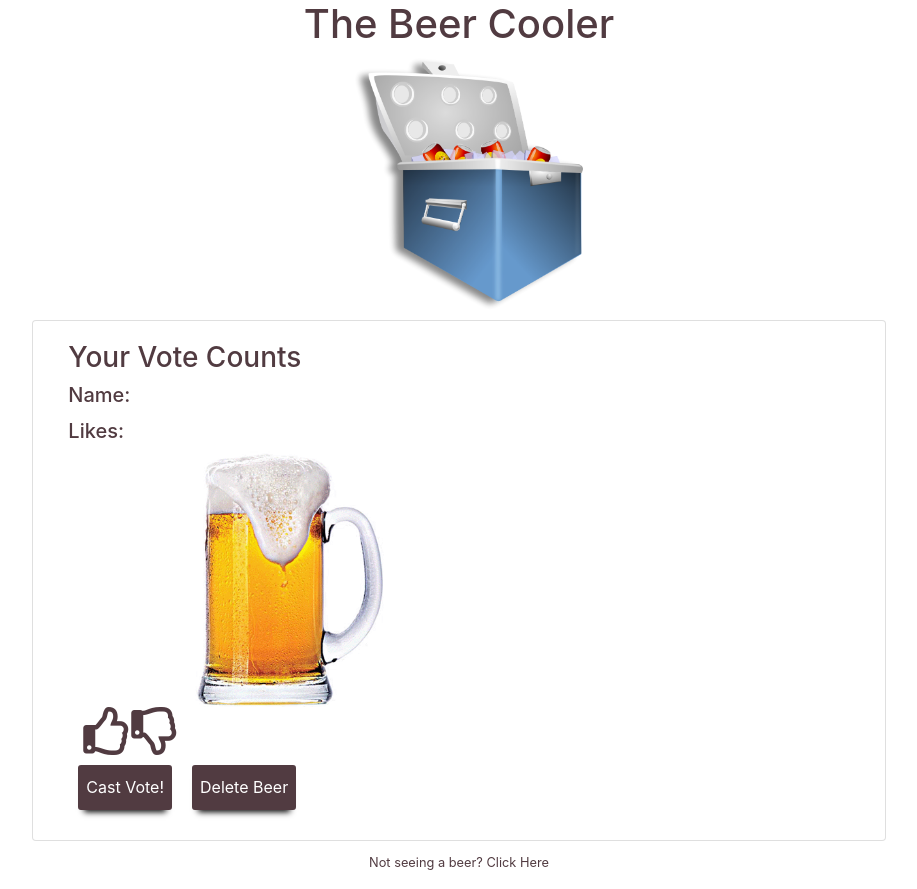
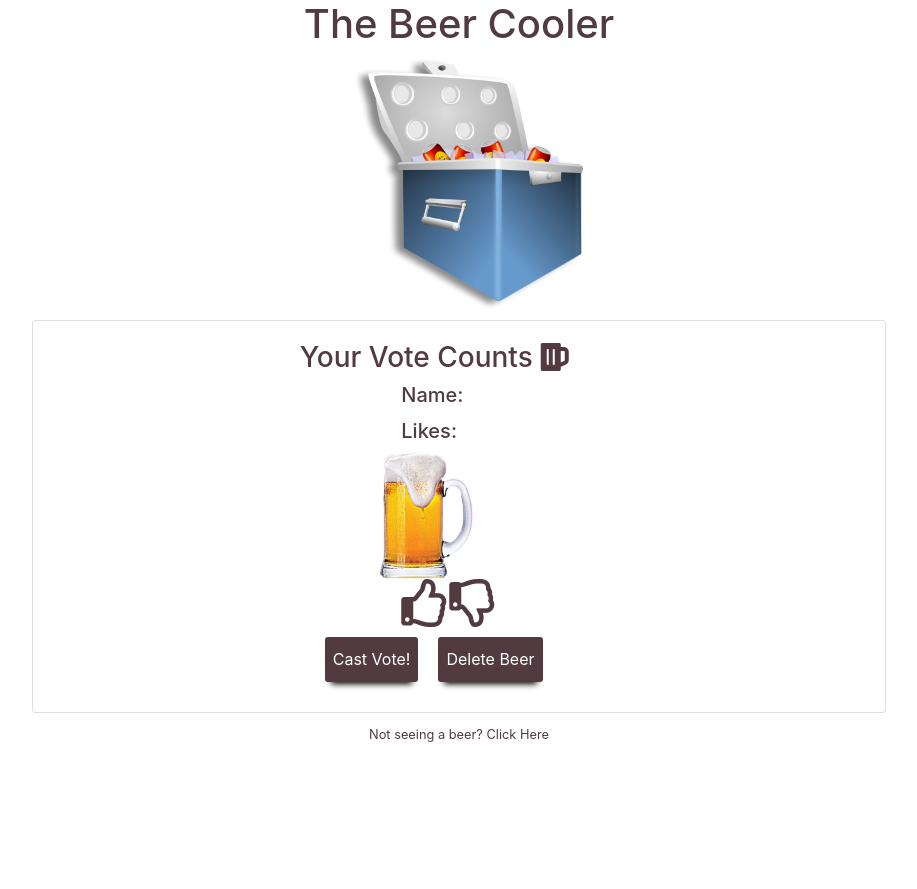
Before and after one commit to Rosenmatt1/Beer-Cooler, a React (Create React App) app: page / in a window 1280 px wide. Shown: the whole page, without its empty margins (181-1098 px from the left). After the commit the page ends 800 px from the top, so only its background shows below. Built offline with nearby package versions, Linux system fonts and the light colour scheme; no server answers.

Commit message:
Centered content in cards

```diff
--- a/src/App.css
+++ b/src/App.css
@@ -5,11 +5,11 @@
   margin-right: 50%;  */
 }
 
-.textColor {
-  color:#513B41;
+.mug {
+  height: 10vw;
 }
 
-.vote {
+.textColor {
   color:#513B41;
 }
 
@@ -40,6 +40,16 @@
   border: 1px solid #513B41;
 }
 
+.centerBeer {
+  margin-left: 35%;
+  margin-right: 35%;
+}
+
+.centerBeer2 {
+  margin-left: 30%;
+  margin-right: 30%;
+}
+
 
 
     /* shadowOffset: {
--- a/src/components/AddBeerCard.js
+++ b/src/components/AddBeerCard.js
@@ -7,12 +7,11 @@ const AddBeerCard = (props) => {
   return (
     <div className="row justify-content-center">
       <div className="card col-lg-8 mx-2 my-2">
-        <div className="card-body">
+        <div className="centerBeer card-body">
           <div className="row">
             <h3 className="textColor"> Add a Beer </h3>
-            <i className="beerIcon fas fa-beer fa-2x"></i>
+            <i className="beerIcon fas fa-beer fa-2x ml-2"></i>
           </div>
-          {/* <h5 className="card-title">Name:</h5> */}
           <input
             onChange={(e) => props.getNameOfBeer(e)}
             type="text"
@@ -22,16 +21,18 @@ const AddBeerCard = (props) => {
           />
 
           <div>
-            <p className="textColor"> Vote </p>
-            <i onClick={(e) => props.increaseLike(e)} className="vote far fa-thumbs-up fa-3x"></i>
-            <i onClick={(e) => props.decreaseLike(e)} className="vote far fa-thumbs-down fa-3x"></i>
+            <h5 className="centerBeer textColor"> Vote </h5>
+            <div className="row">
+              <i onClick={(e) => props.increaseLike(e)} className="textColor far fa-thumbs-up fa-2x mx-2"></i>
+              <i onClick={(e) => props.decreaseLike(e)} className="textColor far fa-thumbs-down fa-2x"></i>
+            </div>
           </div>
 
           <button
             type="button"
             className="clickable"
             onClick={(e) => props.createBeer(e)}
-          >Create Beer
+          > Create Beer
           </button>
 
         </div>
--- a/src/components/VoteCard.js
+++ b/src/components/VoteCard.js
@@ -8,17 +8,21 @@ const VoteCard = (props) => {
   return (
     <div className="row justify-content-center">
       <div className="card col-lg-8 mx-2 my-2">
-        <div className="card-body">
-          <h3 className="textColor"> Your Vote Counts </h3>
+        <div className="centerBeer2 card-body">
 
-          <h5 className="card-title textColor"> Name:
+          <div className="row">
+            <h3 className="textColor"> Your Vote Counts </h3>
+            <i className="beerIcon fas fa-beer fa-2x ml-2"></i>
+          </div>
+
+          <h5 className="centerBeer2 card-title textColor"> Name:
             {props.beers[0]
               ? <div>{props.beers[props.index].name}</div>
               : <div></div>
             }
           </h5>
 
-          <h5 className="card-text textColor">Likes:
+          <h5 className="centerBeer2 card-text textColor">Likes:
             {props.beers[0]
               ? <div>{props.beers[props.index].likes}</div>
               : <div></div>
@@ -26,14 +30,14 @@ const VoteCard = (props) => {
           </h5>
 
           <img
-            className="cooler img-responsive center-block"
+            className="mug img-responsive center-block"
             src={mug}
             alt="beer-mug"
           />
 
-          <div className="col">
-            <i onClick={(e) => props.increaseLike(e)} className="vote far fa-thumbs-up fa-3x"></i>
-            <i onClick={(e) => props.decreaseLike(e)} className="vote far fa-thumbs-down fa-3x"></i>
+          <div className="row centerBeer2">
+            <i onClick={(e) => props.increaseLike(e)} className="textColor far fa-thumbs-up fa-3x"></i>
+            <i onClick={(e) => props.decreaseLike(e)} className="textColor far fa-thumbs-down fa-3x"></i>
           </div>
 
           <button
@@ -41,7 +45,7 @@ const VoteCard = (props) => {
             className="clickable"
             onClick={(e) => props.editBeer(e)}
           >
-             Cast Vote!
+            Cast Vote!
           </button>
 
           <button
```
